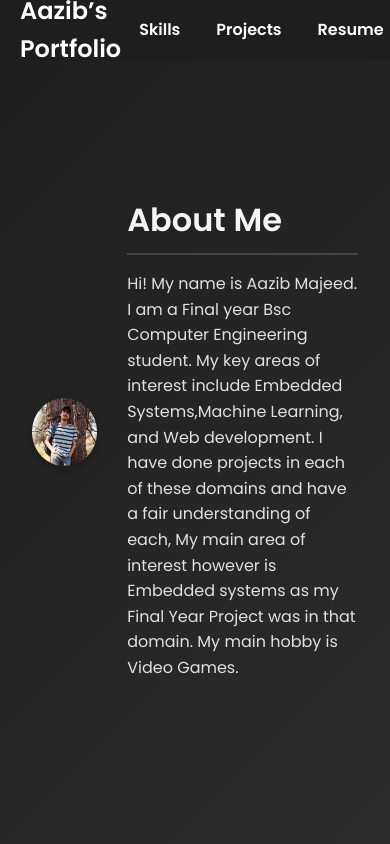
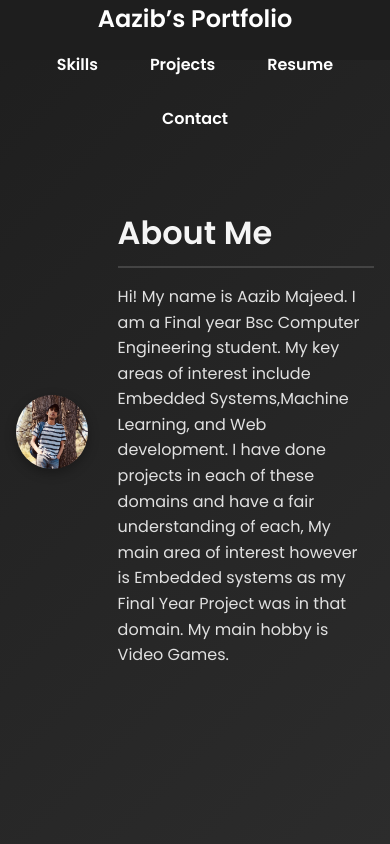
Before and after one commit to Aazib-Majeed/Portfolio, a Vue app: page / in a window 390 px wide. Shown: the top 844 px of the page. Built offline with nearby package versions, Linux system fonts and the light colour scheme; a small style sheet from the web is missing.

Commit message:
Update style.css

```diff
--- a/src/style.css
+++ b/src/style.css
@@ -73,8 +73,12 @@ img, video, canvas, svg {
   margin: 0;
   font-weight: 600;
 }
+.header nav {
+  display: flex;
+  align-items: center;
+  gap: 1rem;
+}
 .header nav a {
-  margin-left: 1rem;
   color: #e0e0e0;
   font-weight: 500;
   font-size: 1rem;
@@ -127,12 +131,12 @@ section h2 {
   display: flex;
   justify-content: center;
   align-items: center;
-  padding-bottom: 80px; /* space for controls */
+  padding-bottom: 80px;
 }
 
 .carousel {
   position: relative;
-  display: block; /* override old flex */
+  display: block;
   width: var(--carousel-radius);
   height: var(--carousel-radius);
   transform-style: preserve-3d;
@@ -152,14 +156,14 @@ section h2 {
   cursor: pointer;
   filter: blur(3px);
   opacity: 0.5;
-  pointer-events: none; /* disable clicks unless active */
+  pointer-events: none;
 }
 
 .memory-card.active {
   filter: blur(0);
   opacity: 1;
   pointer-events: auto;
-  transform: scale(1.05) translateZ(20px); /* pop effect */
+  transform: scale(1.05) translateZ(20px);
 }
 
 .card-inner {
@@ -390,12 +394,12 @@ button:hover {
 
 .social-buttons {
   display: flex;
-  flex-wrap: wrap;       /* allows multiple per row */
+  flex-wrap: wrap;
   gap: 1.5rem;
 }
 
 .social-btn {
-  flex: 1 1 calc(50% - 1.5rem); /* two per row on desktop */
+  flex: 1 1 calc(50% - 1.5rem);
   display: flex;
   align-items: center;
   justify-content: flex-start;
@@ -432,6 +436,15 @@ button:hover {
 }
 
 /* ========= Responsive ========= */
+@media (max-width: 1100px) {
+  section {
+    padding: 3rem 1.5rem;
+  }
+  .header {
+    padding: 0 1rem;
+  }
+}
+
 @media (max-width: 900px) {
   :root {
     --carousel-radius: 320px;
@@ -444,6 +457,7 @@ button:hover {
   .contact-container {
     flex-direction: column;
     text-align: center;
+    gap: 2rem;
   }
   .c-left, .c-right {
     width: 100%;
@@ -472,4 +486,20 @@ button:hover {
     width: 36px;
     height: 36px;
   }
+  .header {
+    flex-direction: column;
+    height: auto;
+    padding: 0.5rem 1rem;
+  }
+  .header nav {
+    flex-wrap: wrap;
+    justify-content: center;
+    margin-top: 0.5rem;
+  }
+  section {
+    padding: 2.5rem 1rem;
+  }
+  .footer {
+    font-size: 0.8rem;
+  }
 }
```
